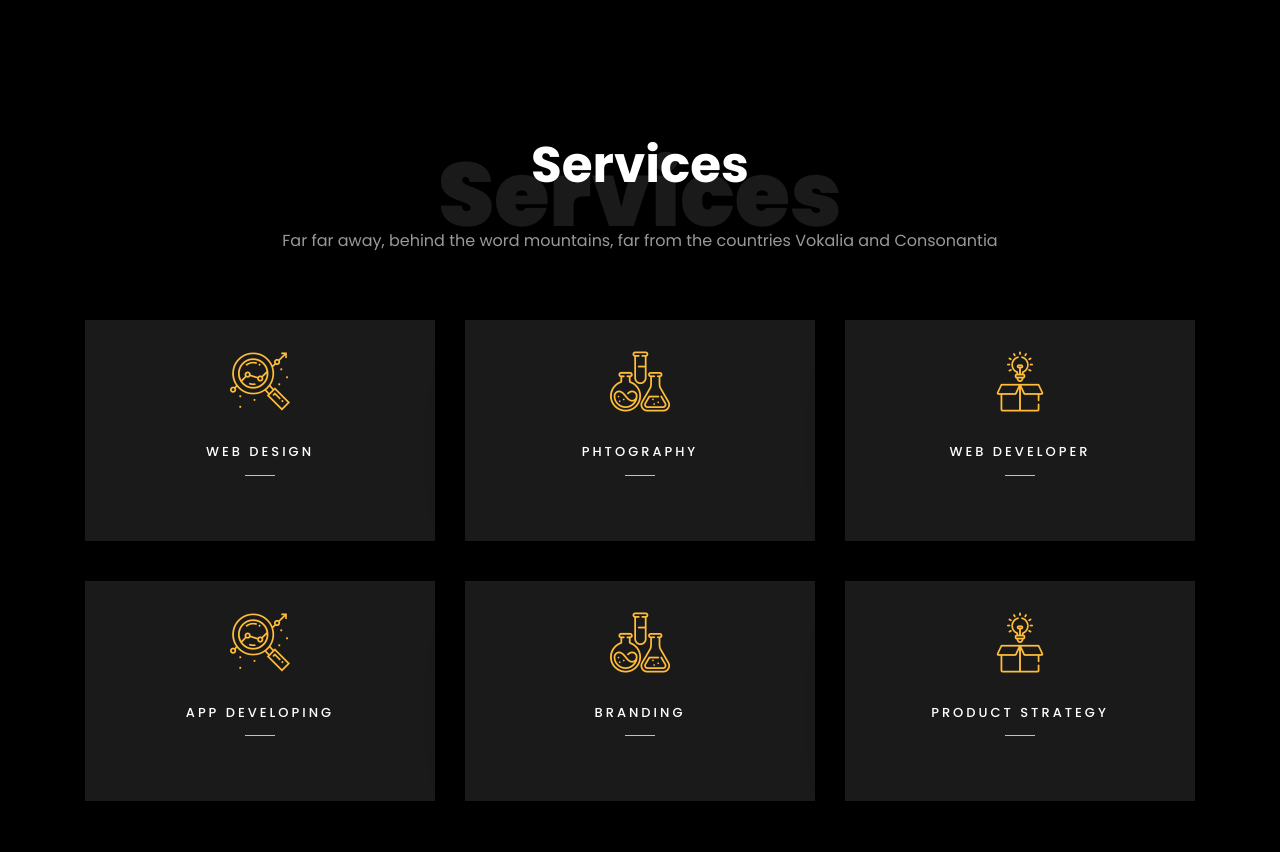
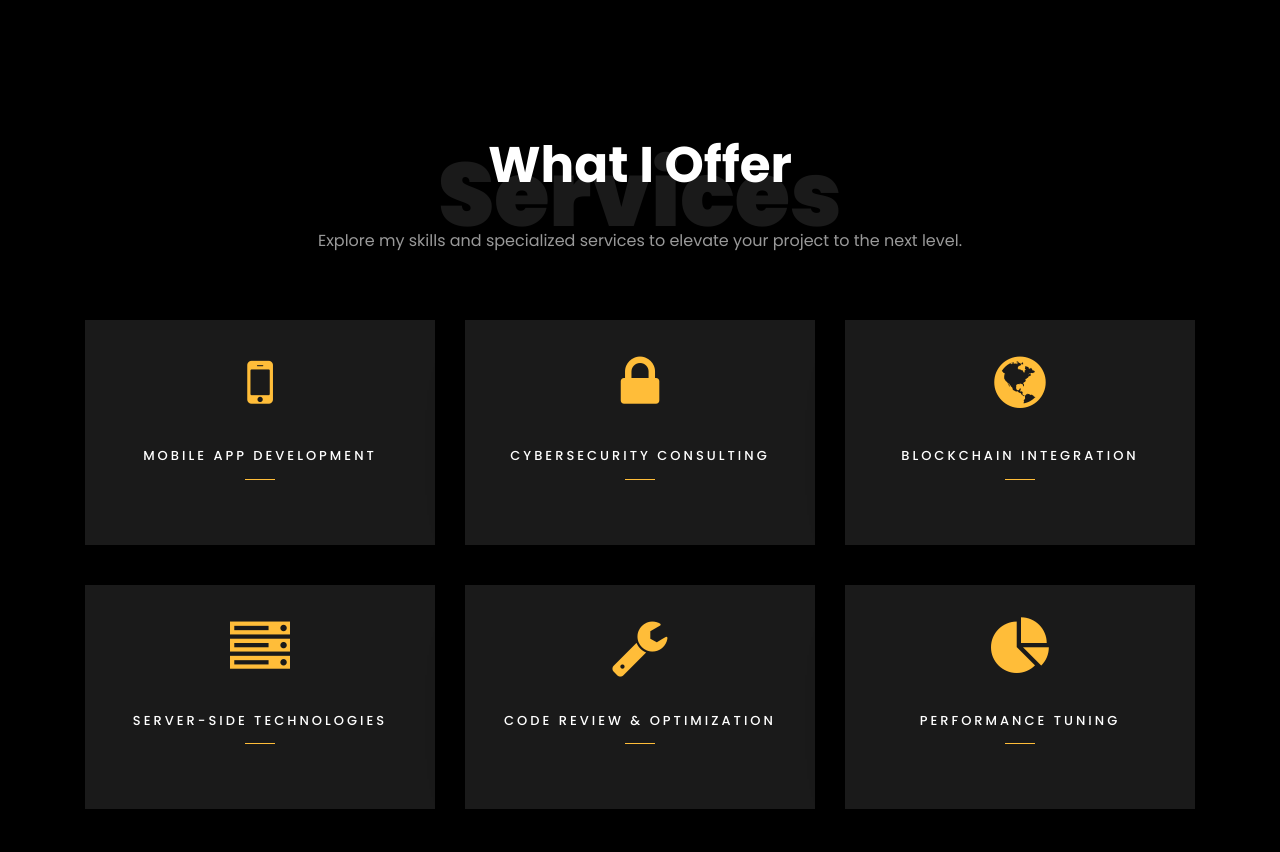
Before and after one commit to sergio11/sergio11.github.io, a plain HTML site: page index.html in a window 1280 px wide. Shown: the part 6080-6932 px from the top of the page. Drawn offline with Linux system fonts and the light colour scheme; files whose address does not match are found by name.

Commit message:
Prepare services section

```diff
--- a/index.html
+++ b/index.html
@@ -261,38 +261,38 @@
 			<div class="row justify-content-center py-5 mt-5">
 				<div class="col-md-12 heading-section text-center ftco-animate">
 					<h1 class="big big-2">Services</h1>
-            <h2 class="mb-4">Services</h2>
-            <p>Far far away, behind the word mountains, far from the countries Vokalia and Consonantia</p>
+					<h2 class="mb-4">What I Offer</h2>
+                	<p>Explore my skills and specialized services to elevate your project to the next level.</p>
 				</div>
 			</div>
 			<div class="row">
 				<div class="col-md-4 text-center d-flex ftco-animate">
 					<a href="#" class="services-1">
 						<span class="icon">
-								<i class="flaticon-analysis"></i>
+							<i class="icon-mobile"></i>
 						</span>
 						<div class="desc">
-								<h3 class="mb-5">Web Design</h3>
+							<h3 class="mb-5">Mobile App Development</h3>
 						</div>
 					</a>
 				</div>
 				<div class="col-md-4 text-center d-flex ftco-animate">
 					<a href="#" class="services-1">
 						<span class="icon">
-								<i class="flaticon-flasks"></i>
+							<i class="icon-lock"></i>
 						</span>
 						<div class="desc">
-								<h3 class="mb-5">Phtography</h3>
+							<h3 class="mb-5">Cybersecurity Consulting</h3>
 						</div>
 					</a>
 				</div>
 				<div class="col-md-4 text-center d-flex ftco-animate">
 					<a href="#" class="services-1">
 						<span class="icon">
-								<i class="flaticon-ideas"></i>
+							<i class="icon-globe"></i>
 						</span>
 						<div class="desc">
-								<h3 class="mb-5">Web Developer</h3>
+							<h3 class="mb-5">Blockchain Integration</h3>
 						</div>
 					</a>
 				</div>
@@ -300,36 +300,38 @@
 				<div class="col-md-4 text-center d-flex ftco-animate">
 					<a href="#" class="services-1">
 						<span class="icon">
-								<i class="flaticon-analysis"></i>
+							<i class="icon-server"></i>
 						</span>
 						<div class="desc">
-								<h3 class="mb-5">App Developing</h3>
+							<h3 class="mb-5">Server-side Technologies</h3>
 						</div>
 					</a>
 				</div>
 				<div class="col-md-4 text-center d-flex ftco-animate">
 					<a href="#" class="services-1">
 						<span class="icon">
-								<i class="flaticon-flasks"></i>
+							<i class="icon-wrench"></i>
 						</span>
 						<div class="desc">
-								<h3 class="mb-5">Branding</h3>
+							<h3 class="mb-5">Code Review & Optimization</h3>
 						</div>
 					</a>
 				</div>
 				<div class="col-md-4 text-center d-flex ftco-animate">
 					<a href="#" class="services-1">
 						<span class="icon">
-								<i class="flaticon-ideas"></i>
+							<i class="icon-pie-chart"></i>
 						</span>
 						<div class="desc">
-								<h3 class="mb-5">Product Strategy</h3>
+							<h3 class="mb-5">Performance Tuning</h3>
 						</div>
 					</a>
 				</div>
 			</div>
 		</div>
 	</section>
+
+
 
 
 		<section class="ftco-section" id="skills-section">
```
Lines whose indentation alone changed are shown as unchanged.
